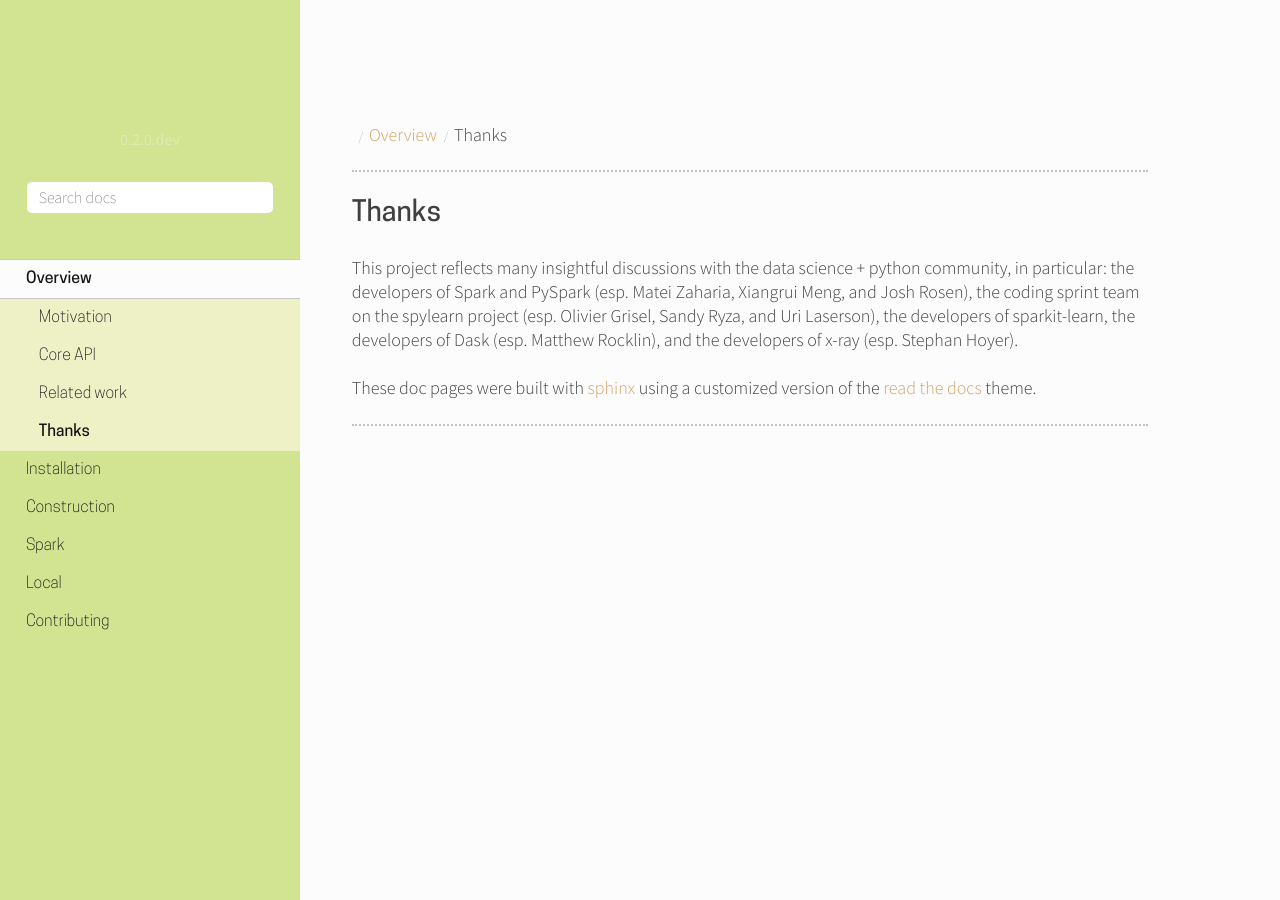
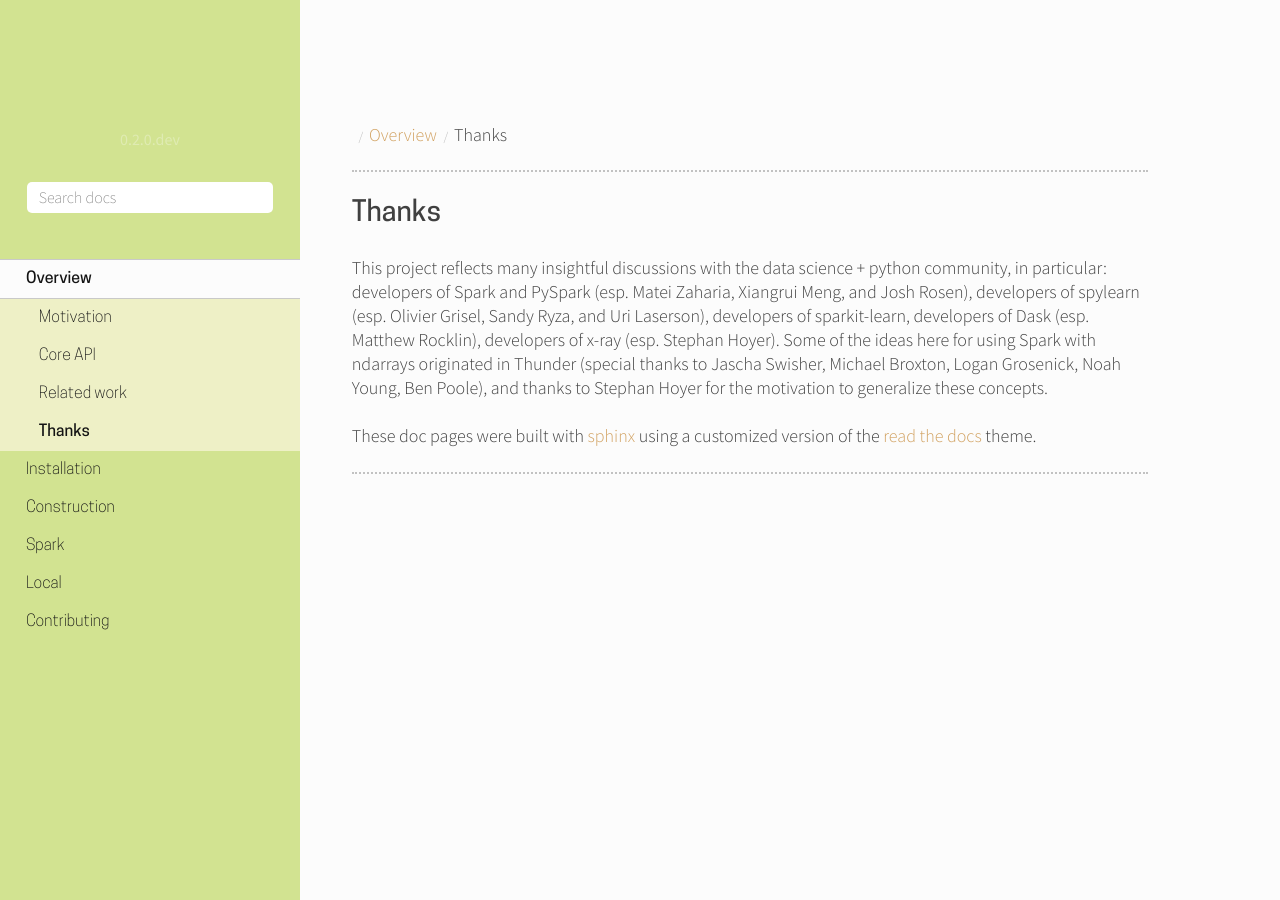
Before and after one commit to bolt-project/bolt, a Sphinx documentation site: the page built from docs/source/overview-thanks.rst, in a window 1280 px wide. Built offline with Sphinx 7.4.7 and the Read the Docs theme 2.0.0, drawn with Linux system fonts in a browser that asks for light colours; pages that are not in the unit, such as notebooks, are missing from menus.

Commit message:
Expanded

```diff
--- a/docs/source/overview-thanks.rst
+++ b/docs/source/overview-thanks.rst
@@ -1,7 +1,7 @@
 Thanks
 ======
 
-This project reflects many insightful discussions with the data science + python community, in particular: the developers of Spark and PySpark (esp. Matei Zaharia, Xiangrui Meng, and Josh Rosen), the coding sprint team on the spylearn project (esp. Olivier Grisel, Sandy Ryza, and Uri Laserson), the developers of sparkit-learn, the developers of Dask (esp. Matthew Rocklin), and the developers of x-ray (esp. Stephan Hoyer).
+This project reflects many insightful discussions with the data science + python community, in particular: developers of Spark and PySpark (esp. Matei Zaharia, Xiangrui Meng, and Josh Rosen), developers of spylearn (esp. Olivier Grisel, Sandy Ryza, and Uri Laserson), developers of sparkit-learn, developers of Dask (esp. Matthew Rocklin), developers of x-ray (esp. Stephan Hoyer). Some of the ideas here for using Spark with ndarrays originated in Thunder (special thanks to Jascha Swisher, Michael Broxton, Logan Grosenick, Noah Young, Ben Poole), and thanks to Stephan Hoyer for the motivation to generalize these concepts.
 
 These doc pages were built with sphinx_ using a customized version of the `read the docs`_ theme.
 
```
